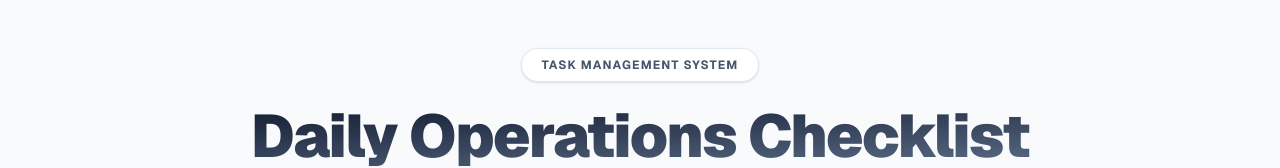
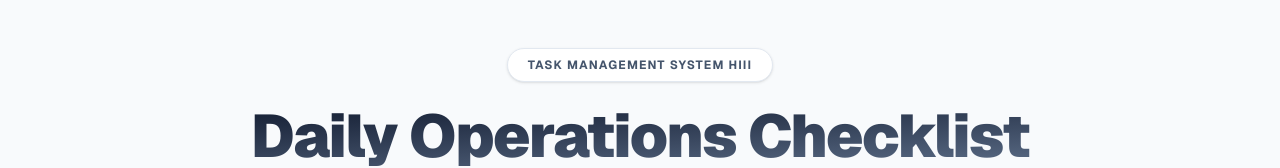
Before and after one commit to saurabhkuriyal/Checkpoint, a Next.js app: page / in a window 1280 px wide. Shown: the top 168 px of the page. Built offline with nearby package versions, Linux system fonts and the light colour scheme.

Commit message:
testing vercel for other branch

```diff
--- a/app/page.tsx
+++ b/app/page.tsx
@@ -73,7 +73,7 @@ export default function page() {
         {/* Header Section */}
         <header className="mb-14 text-center">
           <div className="inline-block p-2 px-5 rounded-full bg-white border border-slate-200 text-slate-600 text-xs font-bold mb-6 animate-fade-in shadow-sm uppercase tracking-widest">
-            Task Management System
+            Task Management System Hiii
           </div>
           <h1 className="text-4xl md:text-6xl font-black tracking-tight text-slate-900 mb-4 bg-clip-text text-transparent bg-gradient-to-br from-slate-900 to-slate-500">
             Daily Operations Checklist
```
